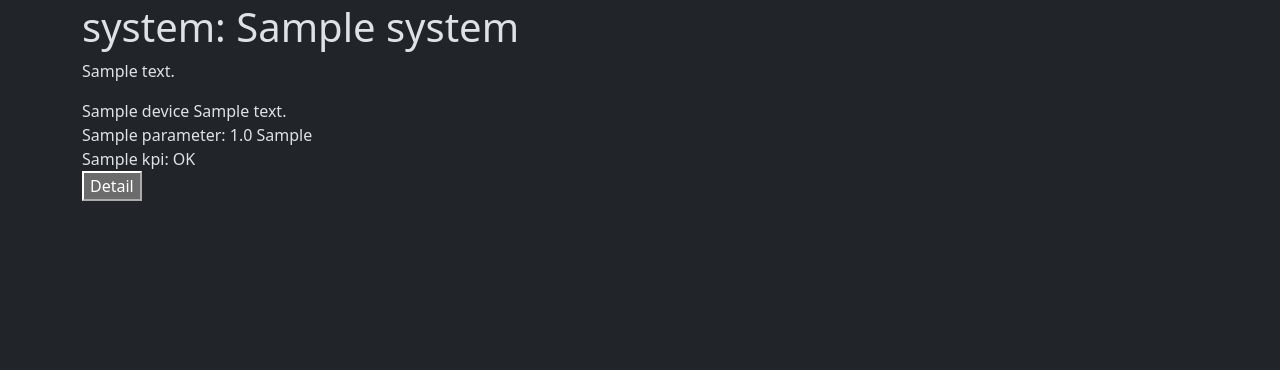
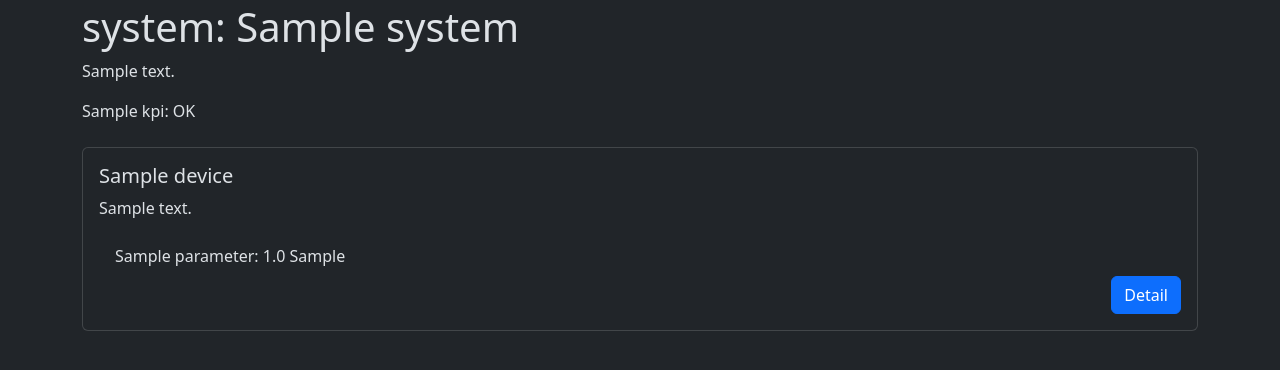
Before and after one commit to IamBahno/IIS-Project, a Flask app: page /systems/1 in a window 1280 px wide. Shown: the part 53-423 px from the top of the page. Run offline with Flask 3, Linux system fonts and the light colour scheme; tables that the repository leaves empty hold one stand-in row (values such as "Sample post").

Commit message:
System detail styles part 1

```diff
--- a/app/templates/system_detail.html
+++ b/app/templates/system_detail.html
@@ -1,11 +1,10 @@
 {% extends "layout.html" %}
 {% block content %}
-<div class="container">
+<div class="container mb-4">
 
     <h1>system: {{ system.name }}</h1>
     <p>{{ system.description }}</p>
     <!-- TODO: zadosti o system -->
-
     {% if system.system_manager == user.id or user.role == "admin" %}
         {% for request in system.users_requesting %}
             "user: "{{request.username}}" id:"{{request.id}}
@@ -26,34 +25,43 @@
     {% endif %}
 
     <!--  TODO parameter values -->
+    <!--  TODO KPI styles, request styles -->
     {% for device,parameters,values,kpis_of_parameters,kpis_states_of_parameters in zip(devices,parameters,values,kpis_of_devices,kpis_states_of_devices) %}
-        {{device.name}} {{device.description}}
-            <br>
             {% for parameter,value,kpis,kpi_states in zip(parameters,values,kpis_of_parameters,kpis_states_of_parameters) %}
-                {{parameter.name}}: {{value.value}} {{parameter.unit}}<br>
                     {% for kpi,kpi_state in zip(kpis,kpi_states) %}
                         {{kpi.name}}: {{kpi_state}}<br>
                     {% endfor %}
             {% endfor %}
 
-
-        <form method="POST" action="/systems/{{system.id}}/{{device.id}}">
-                <input type="hidden" name="user_id" value="{{ user.id }}">
-            <button type="submit" name="device-detail">Detail</button>
-        </form>
-
         <br>
+        <div class="card">
+            <div class="card-body">
+                <h5 class="card-title">{{device.name}}</h5>
+                <p class="card-text">{{device.description}}</p>
+                <ul class="list-group list-group-flush">
+                    {% for parameter,value,kpis,kpi_states in zip(parameters,values,kpis_of_parameters,kpis_states_of_parameters) %}
+                    <li class="list-group-item">{{parameter.name}}: {{value.value}} {{parameter.unit}}</li>
+                    {% endfor %}
+                </ul>
+                <form method="POST" class="d-grid gap-2 d-md-flex justify-content-md-end" action="/systems/{{system.id}}/{{device.id}}">
+                    <input type="hidden" name="user_id" value="{{ user.id }}">
+                    <button class="btn btn-primary" type="submit" name="device-detail">Detail</button>
+                </form>
+            </div>
+        </div>
     {% endfor %}
 
     {% if system.system_manager == user.id or user.role == "admin" %}
 
-        <form method="POST">
+    <div class="d-grid gap-2 d-md-flex justify-content-md-end mt-4">
+        <form method="POST" class="d-grid">
             <input type="hidden" name="system_id" value="{{ system.id }}">
-            <button type="submit" name="add-device">Add device</button>
+            <button class="btn btn-secondary" type="submit" name="add-device">Add device</button>
         </form>
-        <form method="POST" action="/systems/{{system.id}}/kpi/create">
-            <button type="submit" name="add-kpi-form">Define kpi</button>
+        <form method="POST" class="d-grid" action="/systems/{{system.id}}/kpi/create">
+            <button class="btn btn-secondary" type="submit" name="add-kpi-form">Define kpi</button>
         </form>
+    </div>
     {% endif %}
-
+</div>
 {% endblock content %}
```
